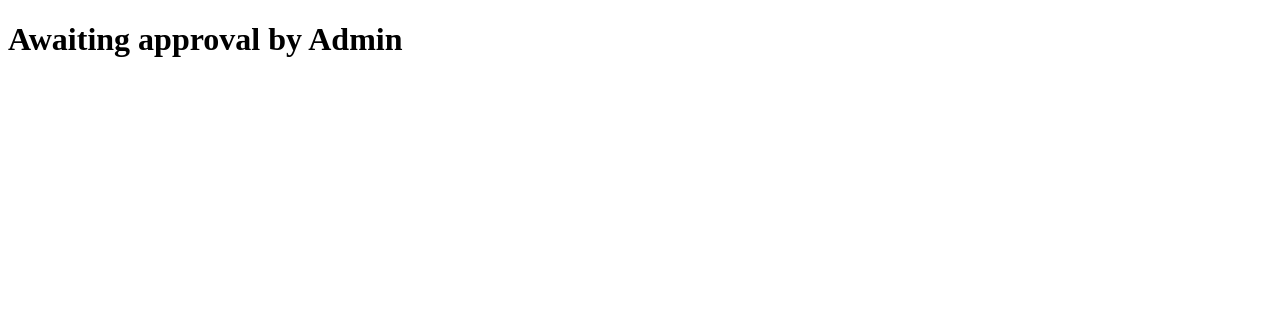
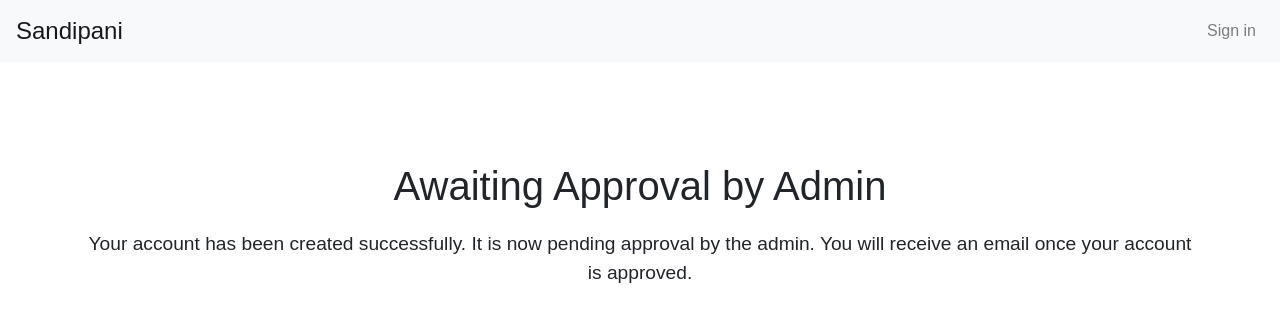
Before and after one commit to ArvinH16/sandipani, a Flask app: page /pending_page in a window 1280 px wide. Shown: the top 322 px of the page. Run offline with Flask 3, Linux system fonts and the light colour scheme; some libraries are stand-ins or nearby versions.

Commit message:
changes to pending page

```diff
--- a/flask_app/templates/pending_page.html
+++ b/flask_app/templates/pending_page.html
@@ -1,11 +1,72 @@
 <!DOCTYPE html>
 <html lang="en">
+
 <head>
-    <meta charset="UTF-8">
-    <meta name="viewport" content="width=device-width, initial-scale=1.0">
-    <title>Document</title>
+
+    <title>Awaiting Approval</title>
+    <link rel="stylesheet" href="https://stackpath.bootstrapcdn.com/bootstrap/4.3.1/css/bootstrap.min.css">
+    <script src="https://code.jquery.com/jquery-3.2.1.slim.min.js"></script>
+
+    <script src="https://cdnjs.cloudflare.com/ajax/libs/popper.js/1.12.9/umd/popper.min.js"></script>
+
+    <script src="https://maxcdn.bootstrapcdn.com/bootstrap/4.0.0/js/bootstrap.min.js"></script>
+
+    <meta name="viewport" content="width=device-width, initial-scale=1">
+    <style>
+        body {
+            font-family: Arial, sans-serif;
+        }
+
+        .navbar-brand {
+            font-size: 1.5em;
+        }
+
+        .nav-item a {
+            color: #000;
+        }
+
+        .nav-item a:hover {
+            color: #007bff;
+        }
+
+        .approval-container {
+            text-align: center;
+            margin-top: 100px;
+        }
+
+        h1 {
+            font-size: 2.5em;
+            margin-bottom: 20px;
+        }
+
+        p {
+            font-size: 1.2em;
+        }
+    </style>
 </head>
+
 <body>
-    <h1>Awaiting approval by Admin</h1>
+    <!-- Navigation -->
+    <nav class="navbar navbar-expand-lg navbar-light bg-light">
+        <a class="navbar-brand" href="#">Sandipani</a>
+        <button class="navbar-toggler" type="button" data-toggle="collapse" data-target="#navbarNav"
+            aria-controls="navbarNav" aria-expanded="false" aria-label="Toggle navigation">
+            <span class="navbar-toggler-icon"></span>
+            </button>
+        <div class="collapse navbar-collapse" id="navbarNav">
+            <ul class="navbar-nav ml-auto">
+                <!-- <li class="nav-item"><a class="nav-link" href="/main_page">Home</a></li> -->
+                <li class="nav-item"><a class="nav-link" href="/">Sign in</a></li>
+                </ul>
+            </div>
+        </nav>
+
+    <!-- Awaiting approval message -->
+    <div class="container approval-container">
+        <h1>Awaiting Approval by Admin</h1>
+        <p>Your account has been created successfully. It is now pending approval by the admin. You will receive
+            an email once your account is approved.</p>
+    </div>
 </body>
+
 </html>
```
